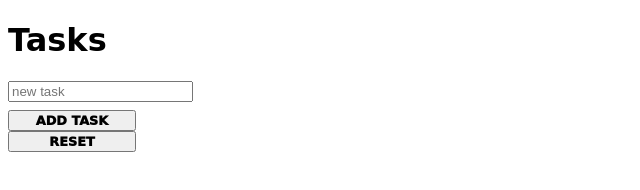
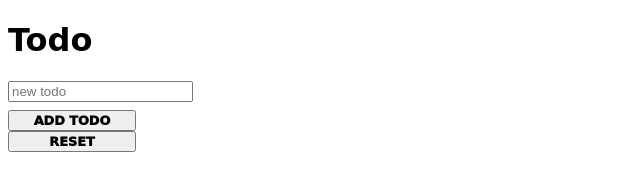
Before and after one commit to omar2004712/todo-list, a plain HTML site: page index.html in a window 1280 px wide. Shown: the full height of the page, 0-640 px from the left. Drawn offline with Linux system fonts and the light colour scheme.

Commit message:
added keypress event for the input slot

```diff
--- a/app.js
+++ b/app.js
@@ -42,3 +42,12 @@ const inputTask = {
     }
 
 }
+
+
+const input = document.querySelector('#input-task-slot');
+
+input.addEventListener('keypress', (e)=>{
+    if(e.key === 'Enter'){
+        inputTask.addTask();
+    }
+})
--- a/index.html
+++ b/index.html
@@ -5,17 +5,17 @@
     <meta http-equiv="X-UA-Compatible" content="IE=edge">
     <meta name="viewport" content="width=device-width, initial-scale=1.0">
     <link rel="stylesheet" href="styles.css" />
-    <title>Website</title>
+    <title>todos</title>
 </head>
 <body>
 <div id="root">
-    <h1 style="font-family:cursive;">Tasks</h1>
+    <h1 style="font-family:cursive;">Todo</h1>
     <ul id="tasks-el">
     </ul>
     <div id="input-task-el">
-        <input id="input-task-slot" type="text" placeholder="new task">
+        <input id="input-task-slot" type="text" placeholder="new todo">
         <p id='error-msg'></p>
-        <button class="add-task-btn btn" type="button" onclick="inputTask.addTask()">ADD TASK</button>
+        <button class="add-task-btn btn" type="button" onclick="inputTask.addTask()">ADD TODO</button>
     </div>
     <button class="btn" onclick="clearTasks(tasksEl)">RESET</button>
 </div>
```
